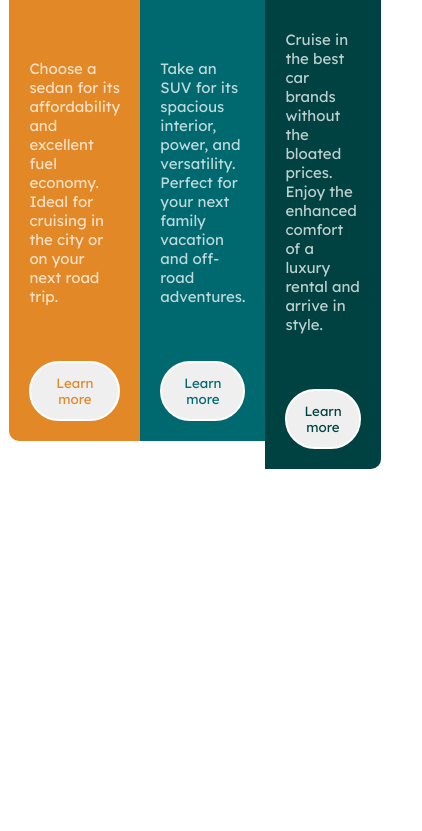
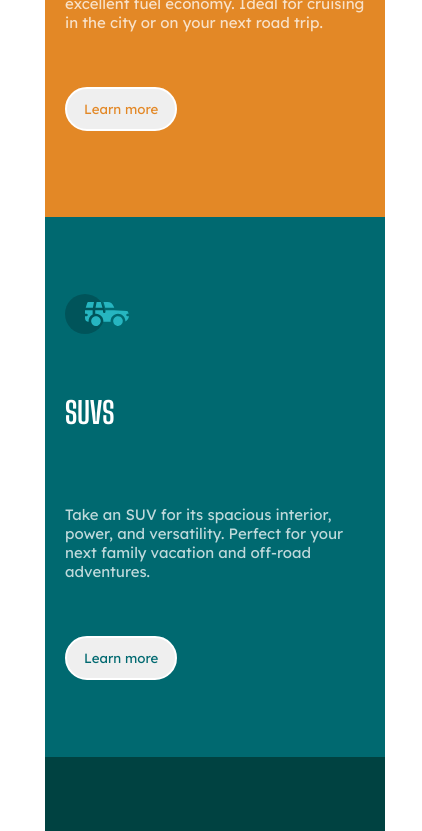
Before and after one commit to Antoinebertho/3-column-preview-card-component-main, a plain HTML site: page index.html in a window 390 px wide. Shown: the part 351-1182 px from the top of the page, 422 px wide, since content can reach past the window. Before the commit the page ends 920 px from the top, so only its background shows below. Drawn offline with Linux system fonts and the light colour scheme.

Commit message:
changement responsive

```diff
--- a/style.css
+++ b/style.css
@@ -78,8 +78,20 @@ button:hover {
   color: hsl(179, 100%, 13%);
 }
 
-@media screen and (max-width: 480px) {
-  .card {
+@media screen and (max-width: 700px) {
+  .container {
+    display: flex;
     flex-direction: column;
+    justify-content: center;
+    align-items: center;
+    margin: 0;
+    width: 100%;
+    padding: 20px;
+  }
+  .container-sedans {
+    border-radius: 10px 10px 0 0;
+  }
+  .container-luxe {
+    border-radius: 0 0 10px 10px;
   }
 }
```
